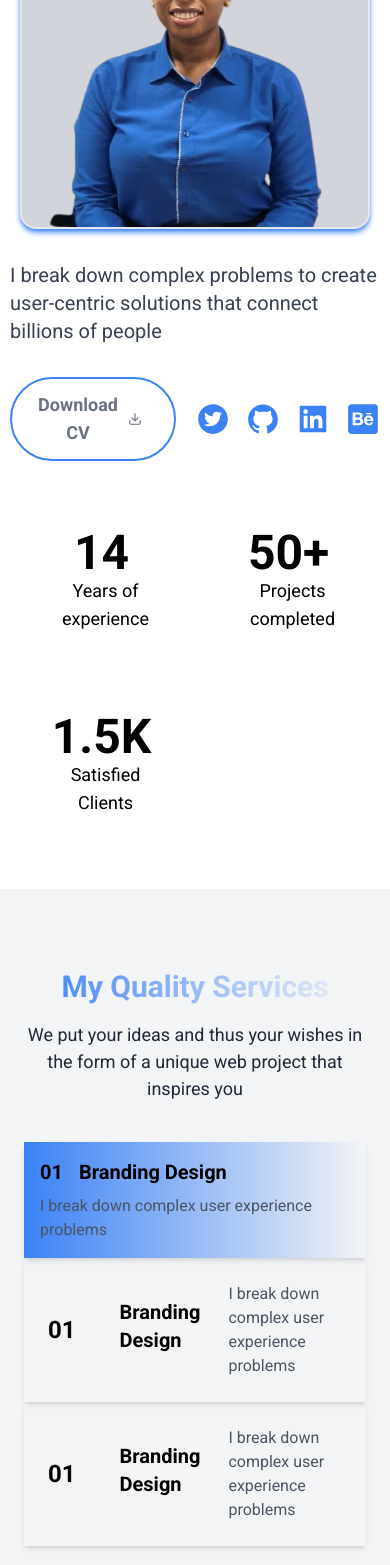
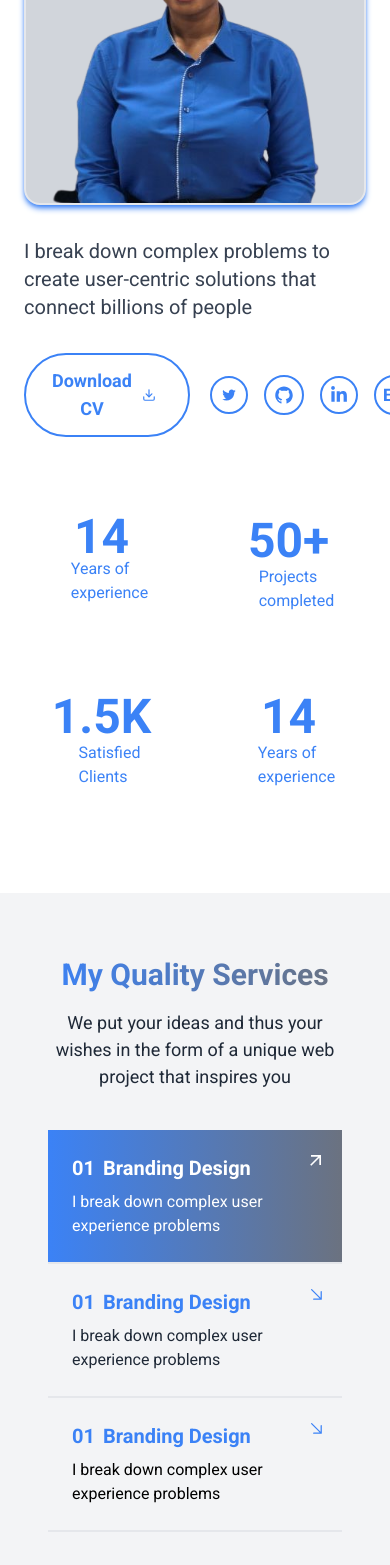
Before and after one commit to fortuneDEE/Portfolio, a React (Vite) app: page / in a window 390 px wide. Shown: the part 432-1997 px from the top of the page. Built offline with nearby package versions, Linux system fonts and the light colour scheme.

Commit message:
updates to responsiveness

```diff
--- a/src/components/Clients.tsx
+++ b/src/components/Clients.tsx
@@ -2,7 +2,7 @@ import TestimonialCarousel from "./TestimonialCarousel";
 
 const Clients = () => {
   return (
-    <section className="w-full max-w-[1990px] py-20 bg-gray-300">
+    <section className="w-full max-w-[1440px] py-20 bg-gray-300">
       <div className="container mx-auto px-4">
         <div className="flex flex-col items-center justify-center text-center">
           <h1 className="text-4xl font-bold mb-6">My Client's Stories</h1>
--- a/src/components/Contact.tsx
+++ b/src/components/Contact.tsx
@@ -4,7 +4,7 @@ import { SlLocationPin } from "react-icons/sl";
 
 const ContactSection: React.FC = () => {
   return (
-    <section className="bg-gray-200 w-full font-sans max-w-[1990px] p-8 md:p-12 lg:p-16 xl:p-20">
+    <section className="bg-gray-200 w-full font-sans max-w-[1440px] lg:mx-auto p-8 md:p-12 lg:p-16 xl:p-20">
       <div className="flex flex-col md:flex-row-reverse items-center">
         <div className="flex flex-col w-full space-y-8 md:ml-16 lg:w-1/2 mb-5">
           <div className="flex items-center space-x-4">
--- a/src/components/Landing.tsx
+++ b/src/components/Landing.tsx
@@ -1,67 +1,76 @@
 import {
-  AiFillTwitterCircle,
-  AiFillLinkedin,
+
   AiFillGithub,
 } from "react-icons/ai";
 import { FiDownload } from "react-icons/fi";
-import { FaBehanceSquare } from "react-icons/fa";
+import { TiSocialTwitter } from "react-icons/ti";
+import { FaLinkedinIn } from "react-icons/fa";
+import { FaBehance } from "react-icons/fa";
 import Fortune from '/favicon.png'
 
 const Landing = () => {
   return (
-    <section className="w-full h-full max-w-[1990px] font-sans mx-auto py-12 px-6 md:px-12 lg:px-24">
-      <div className="flex flex-col-reverse lg:flex-row justify-between items-center">
+    <section className="w-full h-full max-w-[1440px] font-sans py-6 px-6 sm:px-12 lg:px-24">
+      <div className="flex flex-col-reverse lg:flex-row">
         <div className="lg:w-1/2">
           <h1 className="text-4xl lg:text-6xl font-bold leading-tight text-transparent bg-clip-text bg-gradient-to-r from-blue-500 to-gray-900 mb-4 lg:mb-8">
             <span className="text-gray-700 text-xl">I am Fortune</span>
             <br />
-            Web Developer + <br />
-            Scrum Master
+            Web Developer + <br /> Scrum Master
           </h1>
           <div className="flex flex-col-reverse md:flex-col">
             <div>
-              <p className="text-xl max-w-[450px] lg:max-w-[850px] lg:text-xl text-gray-700 mb-8 lg:mb-8">
+              <p className="text-xl lg:max-w-[850px] lg:text-xl text-gray-700 mb-8 lg:mb-8">
                 I break down complex problems to create user-centric solutions
                 that connect billions of people
               </p>
               <div className="flex items-center">
-                <button className="border-blue-500 border-2 flex items-center text-gray-500 px-6 py-3 rounded-full font-bold text-lg hover:bg-blue-500 hover:text-white transition duration-300 ease-in-out">
+                <button className="border-blue-500 border-2 flex items-center text-blue-500 px-6 py-3 rounded-full font-bold text-lg hover:bg-blue-500 hover:text-white transform hover:scale-110 transition duration-300 ease-in-out">
                   Download CV
                   <FiDownload className="mx-2" />
                 </button>
                 <div className="flex items-center justify-between space-x-4 ml-5">
+                  <div className="border-2 p-2 rounded-full border-blue-500 ">
+                    {" "}
                     <a
                       href="https://twitter.com/fortune_ellah"
                       target="_blank"
                       rel="noreferrer"
-                    className="text-blue-500 hover:text-blue-600 "
+                      className="text-blue-500  transform hover:scale-110 transition-transform duration-300 ease-in-out "
                     >
-                    <AiFillTwitterCircle size={34} />
+                      <TiSocialTwitter size={18} />
                     </a>
+                  </div>
+                  <div className="border-2 p-2 rounded-full border-blue-500 ">
                     <a
                       href="https://github.com/fortuneDEE"
                       target="_blank"
                       rel="noreferrer"
-                    className="text-blue-500 hover:text-blue-600"
+                      className="text-blue-500 transform hover:scale-110 transition-transform duration-300 ease-in-out"
                     >
-                    <AiFillGithub size={34} />
+                      <AiFillGithub size={20} />
                     </a>
+                  </div>
+                  <div className="border-2 p-2 rounded-full border-blue-500 ">
                     <a
                       href="https://www.linkedin.com/in/fortune-ellah/"
                       target="_blank"
                       rel="noreferrer"
-                    className="text-blue-500 hover:text-blue-600"
+                      className="text-blue-500 transform hover:scale-110 transition-transform duration-300 ease-in-out"
                     >
-                    <AiFillLinkedin size={34} />
+                      <FaLinkedinIn size={18} />
                     </a>
+                  </div>
+                  <div className="border-2 p-2 rounded-full border-blue-500 ">
                     <a
                       href="https://www.linkedin.com/in/fortune-ellah/"
                       target="_blank"
                       rel="noreferrer"
-                    className="text-blue-500 hover:text-blue-600"
+                      className="text-blue-500 transform hover:scale-110 transition-transform duration-300 ease-in-out"
                     >
-                    <FaBehanceSquare size={34} />
+                      <FaBehance size={20} />
                     </a>
+                  </div>
                 </div>
               </div>
             </div>
@@ -75,26 +84,33 @@ const Landing = () => {
           </div>
         </div>
       </div>
-      <div className="grid grid-cols-2 md:grid-cols-3 mt-11 gap-8 text-center">
-        <div className=" p-6 rounded-lg flex flex-col items-center space-x-2">
-          <h2 className="text-5xl font-bold">14</h2>
-          <p className="text-lg">
+      <div className="grid grid-cols-2 md:grid-cols-3 my-14 gap-8 text-center max-w-[] mx-auto">
+        <div className=" p-6 text-blue-500 rounded-lg flex flex-col xs:flex-row items-center space-x-4">
+          <h2 className="text-5xl text-blue-500 font-bold leading-10">14</h2>
+          <p className="text-base text-left leading-6">
             Years of <br />
             experience
           </p>
         </div>
-        <div className=" p-6 rounded-lg flex flex-col items-center space-x-2">
-          <h2 className="text-5xl font-bold">50+</h2>
-          <p className="text-lg justify-start">
+        <div className=" p-6 text-blue-500 rounded-lg flex flex-col xs:flex-row items-center space-x-4">
+          <h2 className="text-5xl text-blue-500 font-bold">50+</h2>
+          <p className="text-base text-left leading-6">
             Projects <br />
             completed
           </p>
         </div>
-        <div className=" p-6 rounded-lg flex flex-col items-center space-x-2">
-          <h2 className="text-5xl font-bold">1.5K</h2>
-          <p className="text-lg">
+        <div className=" p-6 text-blue-500 rounded-lg flex flex-col xs:flex-row items-center space-x-4">
+          <h2 className="text-5xl text-blue-500 font-bold">1.5K</h2>
+          <p className="text-base text-left">
             Satisfied <br />
             Clients
+          </p>
+        </div>
+        <div className=" p-6 text-blue-500 rounded-lg flex flex-col xs:flex-row items-center space-x-4">
+          <h2 className="text-5xl font-bold">14</h2>
+          <p className="text-base font-light text-left">
+            Years of <br />
+            experience
           </p>
         </div>
       </div>
--- a/src/components/Services.tsx
+++ b/src/components/Services.tsx
@@ -1,10 +1,12 @@
+import { MdArrowOutward } from "react-icons/md";
+import { GoArrowDownRight } from "react-icons/go";
 
 const Services = () => {
   return (
-    <section className="bg-gray-100 font-sans py-20">
-      <div className="container mx-auto px-6">
-        <div className="text-center mb-10">
-          <h1 className="text-3xl font-bold text-transparent bg-clip-text bg-gradient-to-r from-blue-500">
+    <section className="bg-gray-100 w-full h-full max-w-[1440px] font-sans py-6 px-6 sm:px-12 lg:px-24">
+      <div className="container flex flex-col items-center mx-auto px-6 mb-14">
+        <div className="text-center my-10">
+          <h1 className="text-3xl font-bold text-transparent bg-clip-text bg-gradient-to-r from-blue-500 to-gray-500">
             My Quality Services
           </h1>
           <p className="mt-4 text-gray-800 text-[18px] max-w-[650px]">
@@ -13,37 +15,44 @@ const Services = () => {
           </p>
         </div>
         {/* <div className="w-full "> */}
-        <div className="p-4 bg-gradient-to-r from-blue-500 shadow-md flex flex-col w-full items-start justify-between">
+        <div className="p-6 relative text-white bg-gradient-to-r from-blue-500 to-gray-500 flex border-b-2 flex-col w-full items-start justify-between">
           <div className="flex ">
-            <h2 className="text-xl font-bold mr-4">01</h2>
+            <h2 className="text-xl font-bold mr-2">01</h2>
             <h1 className="text-xl font-semibold mb-2">Branding Design</h1>
+            <MdArrowOutward className="flex absolute top-5 right-4" size={20} />
           </div>
-          <p className="text-gray-600">
+          <p className="">I break down complex user experience problems</p>
+        </div>
+
+        <div className="p-6 cursor-pointer relative text-blue-500 hover:bg-gradient-to-r from-blue-500 to-gray-500 border-b-2 hover:text-white flex flex-col w-full items-start justify-between">
+          <div className="flex mb-2">
+            <h2 className="text-xl font-bold mr-2">01</h2>
+            <h1 className="text-xl font-semibold ">Branding Design</h1>
+            <GoArrowDownRight
+              className="flex absolute top-5 right-4"
+              size={20}
+            />
+          </div>
+          <p className="text-gray-800">
             I break down complex user experience problems
           </p>
         </div>
-        <div className="p-6 shadow-md flex w-full items-center justify-between">
-          <div className="flex items-center space-x-7 justify-between">
-            <h2 className="text-2xl font-bold mr-4">01</h2>
-            <h1 className="text-xl font-semibold mb-2">Branding Design</h1>
-            <p className="text-gray-600">
-              I break down complex user experience problems
-            </p>
+
+        <div className="p-6 cursor-pointer relative hover:bg-gradient-to-r from-blue-500 to-gray-500 hover:text-white border-b-2 flex flex-col w-full items-start justify-between">
+          <div className="flex text-blue-500 mb-2">
+            <h2 className="text-xl font-bold mr-2">01</h2>
+            <h1 className="text-xl font-semibold ">Branding Design</h1>
+            <GoArrowDownRight
+              className="flex absolute top-5 right-4"
+              size={20}
+            />
           </div>
-        </div>
-        <div className="p-6 shadow-md flex w-full items-center justify-between">
-          <div className="flex items-center space-x-7 justify-between">
-            <h2 className="text-2xl font-bold mr-4">01</h2>
-            <h1 className="text-xl font-semibold mb-2">Branding Design</h1>
-            <p className="text-gray-600">
-              I break down complex user experience problems
-            </p>
-          </div>
+          <p className="">I break down complex user experience problems</p>
         </div>
         {/* </div> */}
       </div>
     </section>
   );
-}
+};
 
-export default Services
+export default Services;
--- a/src/layout/Header.tsx
+++ b/src/layout/Header.tsx
@@ -42,7 +42,7 @@ const Header = () => {
 
   return (
     <nav
-      className={`flex fixed w-full justify-between items-center bg-gray-900 max-w-[1990px] text-white shadow-blue-500 shadow-lg py-6 px-6 md:px-12 lg:px-24 transition-all duration-100 ${
+      className={`flex fixed w-full justify-between items-center bg-gray-900 max-w-[1440px] mx-auto text-white shadow-blue-500 shadow-lg py-6 px-6 md:px-12 lg:px-24 transition-all duration-100 ${
         isScrolled ? "opacity-100" : "opacity-0"
       }`}
     >
--- a/src/layout/NavLayout.tsx
+++ b/src/layout/NavLayout.tsx
@@ -9,16 +9,16 @@ const [isOpen, setIsOpen] = useState(false);
   };
 
   return (
-    <nav className="flex w-full justify-between items-center max-w-[1990px] py-6 px-6 md:px-12 lg:px-24">
+    <nav className="flex w-full justify-between items-center max-w-[1440px] py-6 px-6 md:px-12 lg:px-24">
       <div className="flex justify-between items-center">
-        <div className="text-2xl text-transparent bg-clip-text bg-gradient-to-r from-blue-500 to-gray-900 font-bold font-sans mr-6 md:text-xl">
+        <div className="text-2xl text-transparent bg-clip-text bg-gradient-to-r from-blue-500 to-gray-900 font-bold font-sans mr-6 md:text-xxl lg:text-4xl">
           ChikaDev
         </div>
         <div className="text-sm mr-6 hidden lg:block md:text-sx">
           ellfortune3@gmail.com
         </div>
       </div>
-      <button className="bg-gradient-to-r from-blue-500  text-white font-bold py-2 px-6 absolute right-20 md:hidden rounded-full">
+      <button className="bg-gradient-to-r from-blue-500 to-gray-900 text-white font-bold py-2 px-6 absolute right-20 md:hidden rounded-full">
         Hire Me!
       </button>
       <div className="md:hidden">
--- a/tailwind.config.js
+++ b/tailwind.config.js
@@ -1,10 +1,11 @@
 /** @type {import('tailwindcss').Config} */
 export default {
   content: ["./index.html", "./src/**/*.{js,ts,jsx,tsx}"],
-  darkMode: false,
+  darkMode: true,
   theme: {
     extend: {
       screens: {
+        xs: "559px",
         sm: "640px",
         md: "768px",
         lg: "1024px",
```
Also changed, not shown: src/components/Works.tsx (+21 -16 lines). Lines whose indentation alone changed are shown as unchanged.
